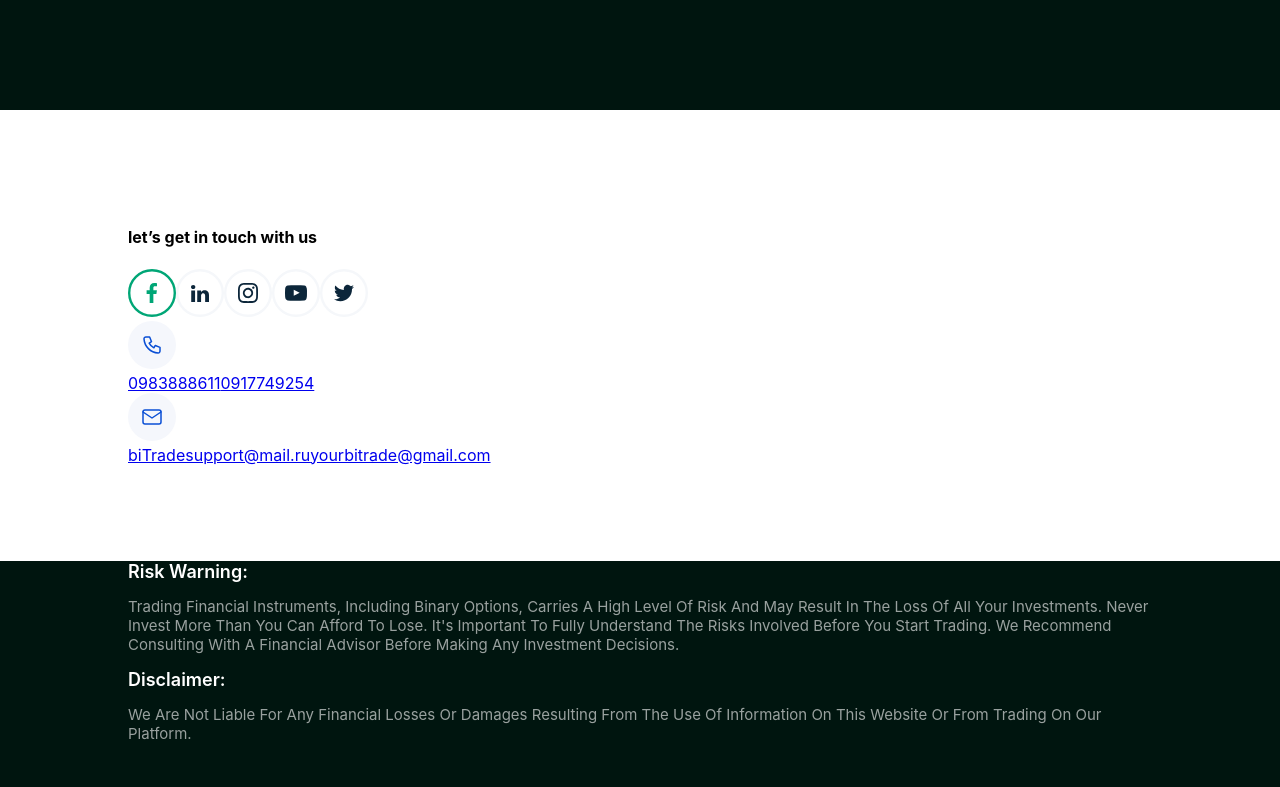
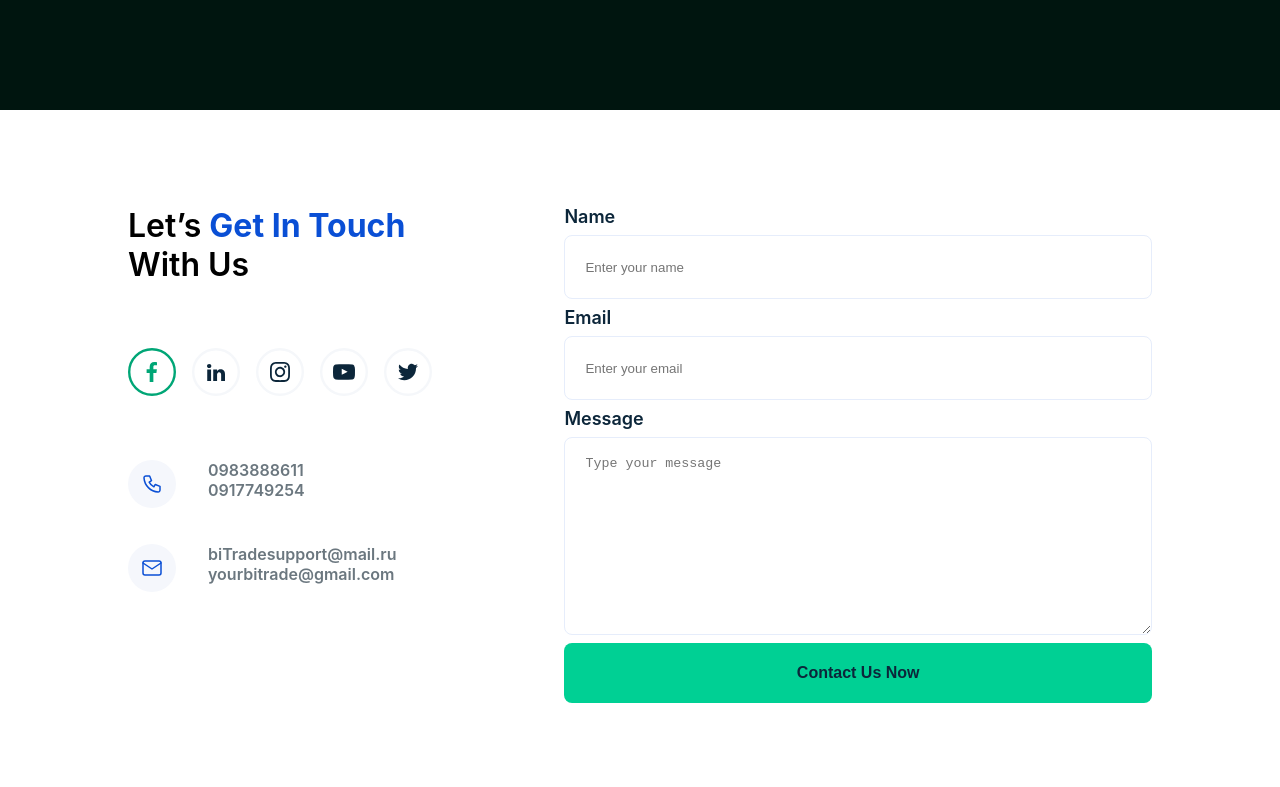
Before and after one commit to ArturBaghdanyan/Bi-Trade, a React (Create React App) app: page /contact in a window 1280 px wide. Shown: the part 293-1080 px from the top of the page. Built offline with nearby package versions, Linux system fonts and the light colour scheme; the HTML template or start-up script is replaced by a standard one.

Commit message:
changes about and contact pages

```diff
--- a/App.js
+++ b/App.js
@@ -1,6 +1,6 @@
 import './App.css';
-// import Footer from './components/footer';
-// import MainContainer from './components/main';
+import Footer from './components/footer';
+import MainContainer from './components/main';
 import { Routes, Route } from 'react-router-dom';
 import AboutPage from './components/about';
 import ContactPage from './components/contact';
@@ -8,15 +8,17 @@ import Home from "./components/home";
 
 function App() {
   return (
+    <>
     <div className="App">
       <Routes>
-          <Route path="/" element={<Home />} />
-          <Route path="/about" element={<AboutPage />} />
-          <Route path="/contact" element={<ContactPage />} />
+        <Route path="/" element={<Home />} />
+        <Route path="/about" element={<AboutPage />} />
+        <Route path="/contact" element={<ContactPage />} />
+        <Route path="/main" element={<MainContainer />} />
+        <Route path="/footer" element={<Footer />} />
       </Routes>
-      {/* <MainContainer />
-      <Footer /> */}
     </div>
+    </>
   );
 }
 
--- a/components/about/style.module.scss
+++ b/components/about/style.module.scss
@@ -70,4 +70,17 @@
         }
     }
     }
+    @media only screen and (max-width: 768px) {
+        &_container {
+            &_content_title {
+                height: 200px;
+                > p {
+                    padding-left: 3rem;
+                }
+            }
+            &_column {
+                padding: 5rem 3rem;
+            }
+        }
+    }
 }
--- a/components/contact/index.js
+++ b/components/contact/index.js
@@ -9,6 +9,7 @@ import twitter from "../../assets/contact-icons/twitter.svg";
 import email from "../../assets/contact-icons/email.svg";
 import phone from "../../assets/contact-icons/phone.svg";
 
+import background from "../../assets/contact-icons/bg.svg";
 import { Link } from "react-router-dom";
 
 const ContactPage = () => {
@@ -19,38 +20,49 @@ const ContactPage = () => {
       <div className={style.contact_title}>
           <p>Contact Us</p>
       </div>
-      <div className={style.contact_container}>
-        <div>
-            <h4>let’s get in touch with us</h4>
-            <div>
+      <div className={`${style.contact_container} container-spacing`}>
+        <div className={style.contact_container_leftContent}>
+            <h4>let’s <b>get in touch</b> with us</h4>
+            <div className={style.contact_container_leftContent_social_icons}>
                 <img src={facebook} alt="facebook" />
                 <img src={linkedin} alt="linkedin" />
                 <img src={instagram} alt="instagram" />
                 <img src={youtube} alt="youtube" />
                 <img src={twitter} alt="twitter" />
             </div>
-            <div>
-              <div>
-                <div>
+            <div className={style.contact_container_leftContent_tel}>
+              <div className={style.contact_container_leftContent_tel_piece}>
+                <div className={style.contact_container_leftContent_tel_icon}>
                   <img src={phone} alt="phone"/>
                 </div>
-                <div>
+                <div className={style.contact_container_leftContent_tel_piece_numbers}>
                   <Link to="#">0983888611</Link>
                   <Link to="#">0917749254</Link>
                 </div>
               </div>
-              <div>
-                <div>
+              <div className={style.contact_container_leftContent_tel_piece}>
+                <div className={style.contact_container_leftContent_tel_icon}>
                   <img src={email} alt="email" />
                 </div>
-                <div>
+                <div className={style.contact_container_leftContent_tel_piece_numbers}>
                   <Link to="#">biTradesupport@mail.ru</Link>
                   <Link to="#">yourbitrade@gmail.com</Link>
                 </div>
               </div>
             </div>
         </div>
-        <div></div>
+        <div className={style.contact_container_rightContent}>
+          <img src={background} alt="bg" />
+          <form>
+            <label>Name</label>
+            <input type="text" placeholder="Enter your name" />
+            <label>Email</label>
+            <input type="text" placeholder="Enter your email" />
+            <label>Message</label>
+            <textarea placeholder="Type your message"></textarea>
+            <button>Contact Us Now</button>
+          </form>
+        </div>
       </div>
 	  <div style={{background: "#00150FFF"}}>
 		<Footer />
--- a/components/contact/style.module.scss
+++ b/components/contact/style.module.scss
@@ -1,4 +1,7 @@
 .contact {
+    display: flex;
+    flex-direction: column;
+
     &_title {
         background-color: rgba(0, 21, 15, 1);
             width: 100%;
@@ -15,6 +18,151 @@
     }
     &_container {
         background: white;
-        padding: 6rem 8rem;
+        display: flex;
+        justify-content: center;
+        column-gap: 120px;
+        height: auto;
+
+        &_leftContent {
+            display: flex;
+            flex-direction: column;
+            row-gap: 64px;
+            width: 35%;
+            > h4 {
+                font-weight: 600;
+                font-size: 32px;
+                text-transform: capitalize;
+                margin: 0;
+                > b {
+                    color: #0A4FD5FF;
+                }
+            }
+            &_social_icons {
+                display: flex;
+                column-gap: 16px;
+            }
+            &_tel {
+                display: flex;
+                flex-direction: column;
+                row-gap: 32px;
+
+                &_piece {
+                    display: flex;
+                    column-gap: 32px;
+
+                    &_numbers {
+                        display: flex;
+                        flex-direction: column;
+                        > a {
+                            text-decoration: none;
+                            font-weight: 600;
+                            font-size: 16px;
+                            color: rgba(107, 119, 127, 1);
+                        }
+                    }
+                }
+            }
+        }
+        &_rightContent {
+            display: flex;
+            flex-direction: column;
+            row-gap: 24px;
+            width: 65%;
+            position: relative;
+
+            > img {
+                position: absolute;
+                width: 100%;
+                height: auto;
+                top: -200px;
+                rotate: 61.48deg;
+                border-radius: 100px;
+                opacity: 60%;
+                border: 1px solid;
+                border-image-source: linear-gradient(122.37deg, rgba(139, 230, 203, 0.29) 50.65%, rgba(0, 158, 113, 0.28) 83.74%);
+                z-index: -1;
+
+            }
+            > form {
+                width: 100%;
+                display: flex;
+                flex-direction: column;
+                background: rgba(255, 255, 255, 1);
+                row-gap: 8px;
+
+                > label {
+                    font-weight: 600;
+                    font-size: 18px;
+                    color: rgba(12, 38, 58, 1);
+                }
+                > input {
+                    height: 60px;
+                    display: flex;
+                    align-items: center;
+                    padding-left: 20px;
+                    border-radius: 8px;
+                    border: 1px solid rgba(230, 237, 251, 1);
+
+                    ::placeholder {
+                        color: rgba(230, 237, 251, 1);
+                        font-weight: 400;
+                        font-size: 16px;
+                        font-family: "open sans";
+                    }
+
+                }
+                > textarea {
+                    height: 160px;
+                    padding: 18px 20px;
+                    border-radius: 8px;
+                    border: 1px solid rgba(230, 237, 251, 1);
+
+                    ::placeholder {
+                        color: rgba(230, 237, 251, 1);
+                        font-weight: 400;
+                        font-size: 16px;
+                        font-family: "open sans";
+                    }
+                }
+                > button {
+                    width: 100%;
+                    height: 60px;
+                    padding: 18px 40px;
+                    border-radius: 8px;
+                    background: rgba(0, 208, 148, 1);
+                    font-weight: 600;
+                    font-size: 16px;
+                    border: none;
+                    color: rgba(12, 38, 58, 1);
+                }
+            }
+        }
+    }
+
+}
+@media only screen and (max-width: 768px) {
+    .contact {
+        &_title > p {
+          padding-left: 3rem;
+        }
+
+    &_container {
+        flex-direction: column;
+        row-gap: 30px;
+
+        &_leftContent {
+            width: 100%;
+            margin: 0 auto;
+            align-items: center;
+            &_tel {
+                flex-direction: row;
+                column-gap: 30px;
+            }
+        }
+        &_rightContent {
+            width: 100%;
+            margin: 0 auto;
+        }
+    }
     }
 }
--- a/components/footer/style.module.scss
+++ b/components/footer/style.module.scss
@@ -1,5 +1,5 @@
 .footer {
-    padding: 0 8rem;
+    padding: 5rem 8rem;
     color: white;
 
     &_content {
@@ -95,7 +95,7 @@
 }
 @media only screen and (max-width: 899px) {
     .footer {
-        padding: 0 5rem;
+        padding: 4rem 5rem;
 
     &_row {
         row-gap: 20px;
@@ -127,7 +127,7 @@
 }
 @media only screen and (min-width: 900px) and (max-width: 1065px) {
     .footer {
-        padding: 0 6rem;
+        padding: 4rem 6rem;
 
         &_row {
         column-gap: 20px;
--- a/components/header/styles.module.scss
+++ b/components/header/styles.module.scss
@@ -2,7 +2,7 @@
 	display: flex;
 	justify-content: space-between;
 	align-items: center;
-	padding: 3rem 8rem !important;
+	padding: 3rem 8rem;
 
 	&_logo {
 	width: 275px;
@@ -64,7 +64,20 @@
 }
 
 }
+@media only screen and (max-width: 768px) {
+	.header {
+		padding: 3rem;
 
+		&_logo {
+			width: 210px;
+			height: 50px;
+		}
+
+		&_nav {
+			display: none;
+		}
+	}
+}
 .channel {
 	width: 350px;
 	height: 150px;
--- a/components/home/index.js
+++ b/components/home/index.js
@@ -1,12 +1,17 @@
 import TradingText from "../article/index";
 import Header from "../header/index";
-
+import MainContainer from "../main/index";
+import Footer from "../footer";
 const Home = () => {
 	return (
+	<>
 		<div className="columns">
 			<Header />
 			<TradingText />
 		</div>
+		<MainContainer />
+		<Footer />
+	</>
 	)
 }
 export default Home;
```
Also changed, not shown: assets/contact-icons/bg.svg (added).
